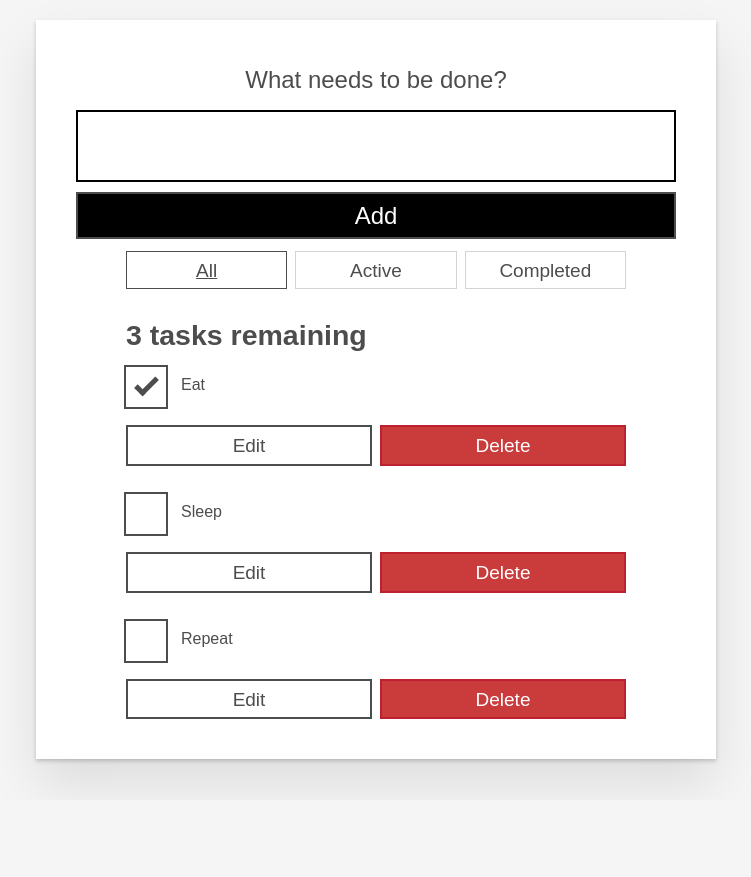
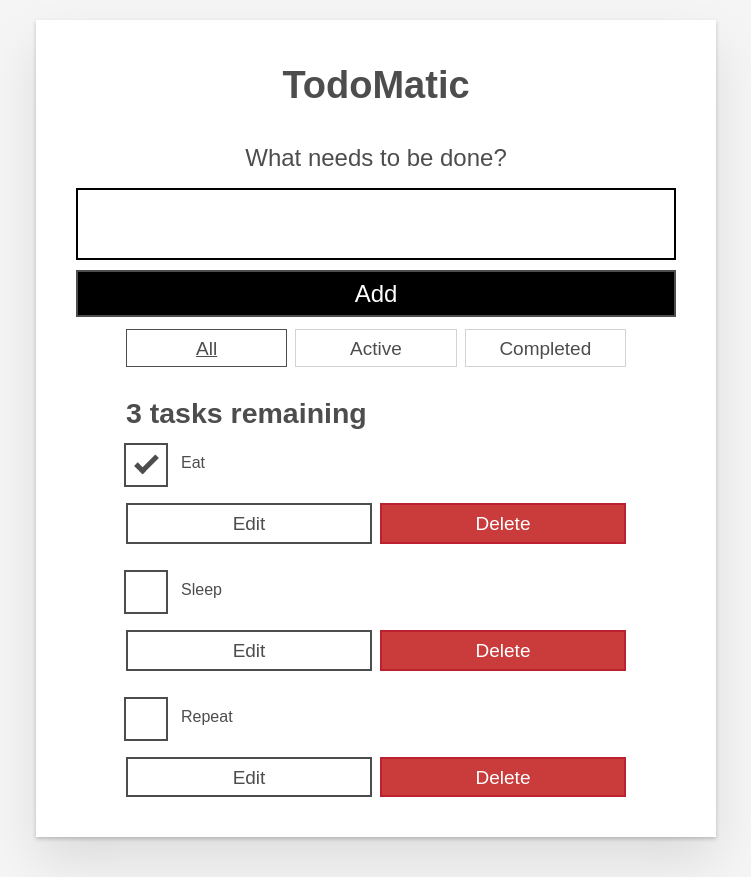
Before and after one commit to mdn/todo-react, a React (Create React App) app: page / in a window 1280 px wide. Shown: the whole page, without its empty margins (264-1015 px from the left). Before the commit the page ends 800 px from the top, so only its background shows below. Built offline with nearby package versions, Linux system fonts and the light colour scheme.

Commit message:
Add a page title (#76)
* Add a page title

* Update src/App.js

---------

Co-authored-by: Brian Thomas Smith <brian@smith.berlin>

```diff
--- a/src/App.js
+++ b/src/App.js
@@ -96,6 +96,7 @@ function App(props) {
 
   return (
     <div className="todoapp stack-large">
+      <h1>TodoMatic</h1>
       <Form addTask={addTask} />
       <div className="filters btn-group stack-exception">{filterList}</div>
       <h2 id="list-heading" tabIndex="-1" ref={listHeadingRef}>
```
